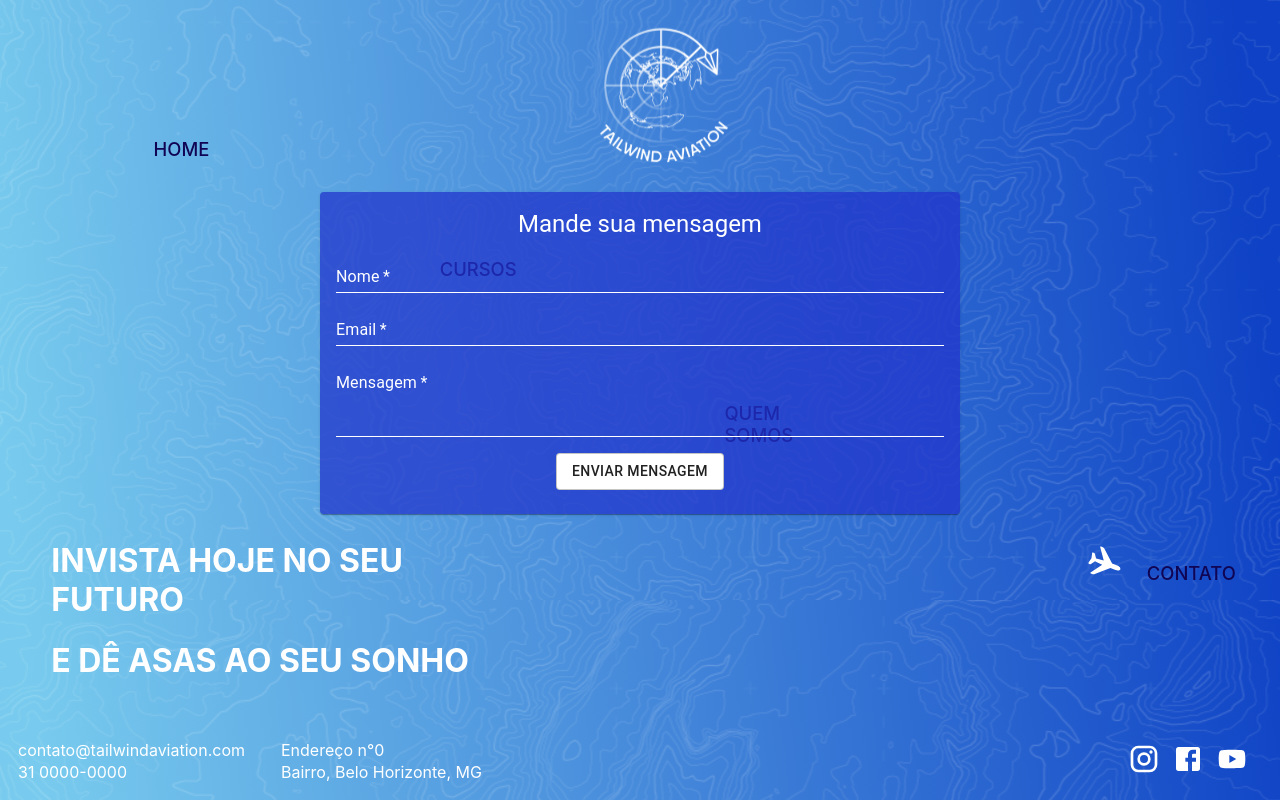
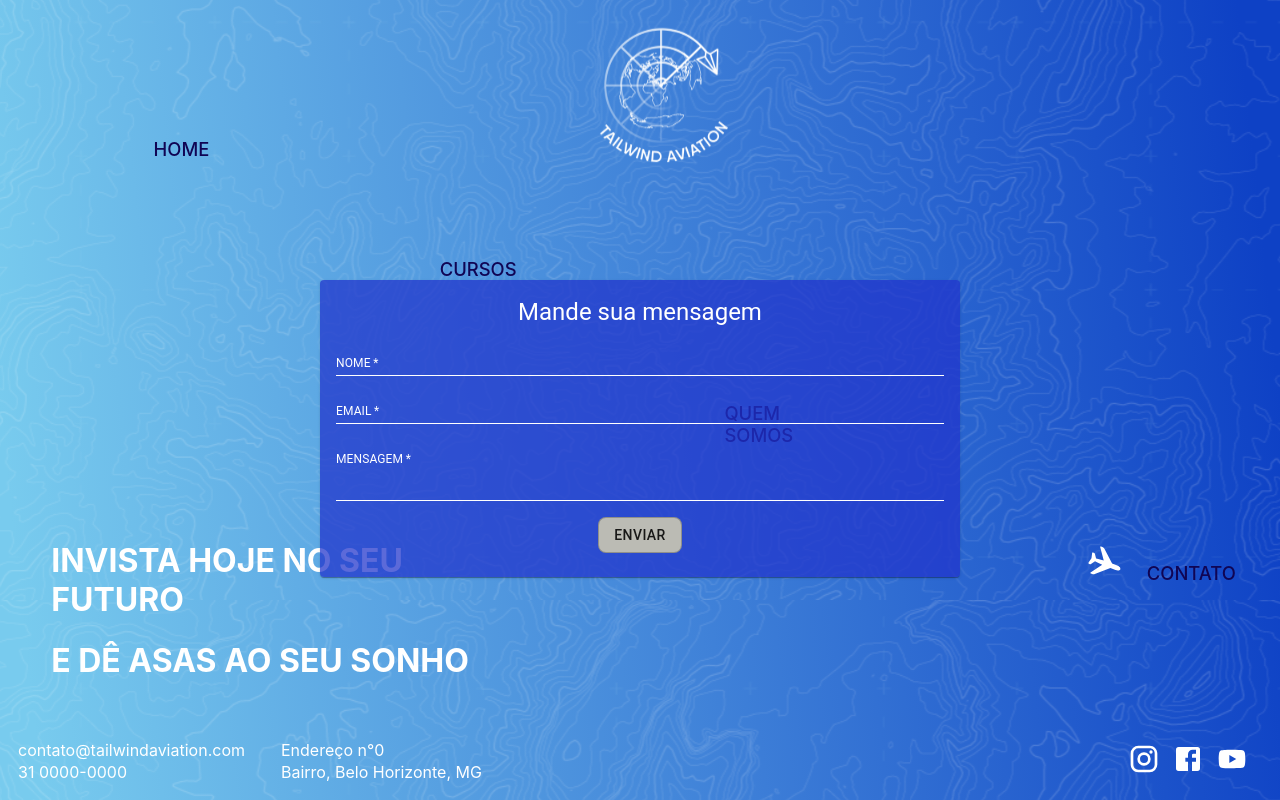
Before and after one commit to cpejr/aeroweb-next, a Next.js app: page / in a window 1280 px wide. Both pictures are taken after a click on the element "CONTATO". Built offline with nearby package versions, Linux system fonts and the light colour scheme.

Commit message:
Bugfix animação

```diff
--- a/src/components/Contacts/index.js
+++ b/src/components/Contacts/index.js
@@ -31,7 +31,7 @@ function Contacts({ contactStyle }) {
   const [snackbarType, setSnackbarType] = useState('');
   const [snackbarMessage, setSnackbarMessage] = useState('');
 
-  // variveis de validação
+  // variaveis de validação
   const [errorName, setErrorName] = useState(false);
   const [errorNameMessage, setErrorNameMessage] = useState('');
   const [errorEmail, setErrorEmail] = useState(false);
@@ -122,8 +122,16 @@ function Contacts({ contactStyle }) {
 
       setOpenSnackbar(true);
     }
+  }
 
-  }
+  // if(classes.cardContacts.opacity === '0%')
+  //   classes.cardContacts.height = '0px'
+
+  // if(classes.cardContactsShow.opacity === '0%')
+  //   classes.cardContacts.height = '0px'
+
+  // if(classes.cardContactsHide.opacity === '0%')
+  //   classes.cardContactsHide.height = '0px'
 
   return (
     <Card style={{ zIndex: '200' }} className={contactClass}>
@@ -135,8 +143,8 @@ function Contacts({ contactStyle }) {
           fullWidth
           required
           size='small'
-          placeholder="Nome"
-          label="Nome"
+          placeholder="NOME"
+          label="NOME"
           style={{ marginTop: '8px' }}
           inputRef={nameInput}
 
@@ -145,13 +153,14 @@ function Contacts({ contactStyle }) {
               root: classes.cssLabel,
               focused: classes.cssLabel
             },
-            style: { color: 'white' }
+            style: { color: 'white', fontSize: 12 }
           }}
           InputProps={{
             classes: {
               root: classes.textfield,
               underline: classes.underline,
             },
+            style: { color: 'white', fontSize: 12 }
           }}
           FormHelperTextProps={{
             style: { color: 'orange' }
@@ -164,8 +173,8 @@ function Contacts({ contactStyle }) {
           fullWidth
           required
           size='small'
-          placeholder="Email"
-          label="Email"
+          placeholder="EMAIL"
+          label="EMAIL"
           style={{ marginTop: '8px' }}
           inputRef={emailInput}
 
@@ -174,13 +183,14 @@ function Contacts({ contactStyle }) {
               root: classes.cssLabel,
               focused: classes.cssLabel
             },
-            style: { color: 'white' }
+            style: { color: 'white', fontSize: 12 }
           }}
           InputProps={{
             classes: {
               root: classes.textfield,
               underline: classes.underline,
             },
+            style: { color: 'white', fontSize: 12 }
           }}
           FormHelperTextProps={{
             style: { color: 'orange' }
@@ -194,8 +204,8 @@ function Contacts({ contactStyle }) {
           fullWidth
           required
           size='small'
-          placeholder="Mensagem"
-          label="Mensagem"
+          placeholder="MENSAGEM"
+          label="MENSAGEM"
           style={{ marginTop: '8px' }}
           inputRef={msgInput}
 
@@ -207,13 +217,14 @@ function Contacts({ contactStyle }) {
               root: classes.cssLabel,
               focused: classes.cssLabel
             },
-            style: { color: 'white' }
+            style: { color: 'white', fontSize: 12 }
           }}
           InputProps={{
             classes: {
-              root: classes.textfield,
+              root: classes.textfieldMsg,
               underline: classes.underline,
             },
+            style: { color: 'white', fontSize: 12 }
           }}
           FormHelperTextProps={{
             style: { color: 'orange' }
@@ -228,7 +239,7 @@ function Contacts({ contactStyle }) {
           className={classes.buttonContacts}
           onClick={() => handleSend()}
         >
-          Enviar Mensagem
+          Enviar
         </Button>
 
         <Snackbar
--- a/src/components/Contacts/styles.js
+++ b/src/components/Contacts/styles.js
@@ -1,41 +1,46 @@
 import { makeStyles } from "@material-ui/core";
 
+
 export const useStyles = makeStyles((theme) => ({
-
   cardContacts: {
     maxWidth: '50vw',
+    height: 'auto',
 
     position: 'relative',
     left: '25vw',
-    top: '24vh',
+    top: '35vh',
 
     opacity: '0%',
+    display: 'none',
+
 
     backgroundColor: '#2234CCBB',
   },
 
   cardContactsShow: {
     maxWidth: '50vw',
+    height: 'auto',
 
     position: 'relative',
     left: '25vw',
-    top: '24vh',
+    top: '35vh',
 
     backgroundColor: '#2234CCBB',
 
-    animation: "$showContacts 1500ms linear forwards",
+    animation: "$showContacts 1000ms linear forwards",
   },
 
   cardContactsHide: {
     maxWidth: '50vw',
+    height: 'auto',
 
     position: 'relative',
     left: '25vw',
-    top: '24vh',
+    top: '35vh',
 
     backgroundColor: '#2234CCBB',
 
-    animation: "$hideContacts 1500ms linear forwards",
+    animation: "$hideContacts 1000ms linear forwards",
   },
 
   cardContentContacts: {
@@ -48,7 +53,12 @@ export const useStyles = makeStyles((theme) => ({
 
   buttonContacts: {
     marginTop: '16px',
-    backgroundColor: '#ffffff'
+    backgroundColor: '#bbbbb4',
+
+    borderRadius: '8px',
+    "&:hover": {
+      backgroundColor: "#bbbbb4",
+    },
   },
 
   cssLabel: {
@@ -57,7 +67,17 @@ export const useStyles = makeStyles((theme) => ({
 
   textfield: {
     color: 'white',
-    // height: 32,
+    height: 24,
+  },
+
+  textfieldMsg: {
+    color: 'white',
+    // height: 24,
+  },
+
+  textfieldFont: {
+    color: 'white',
+    fontSize: 12
   },
 
   underline: {
@@ -87,9 +107,19 @@ export const useStyles = makeStyles((theme) => ({
   "@keyframes hideContacts": {
     "0%": {
       opacity: '100%',
+      height: 'auto',
+    },
+    "50%": {
+      opacity: '50%',
+      height: 'auto',
+    },
+    "95%": {
+      opacity: '5%',
+      height: 'auto',
     },
     "100%": {
       opacity: '0%',
+      height: '0px',
     },
   }
 
```
